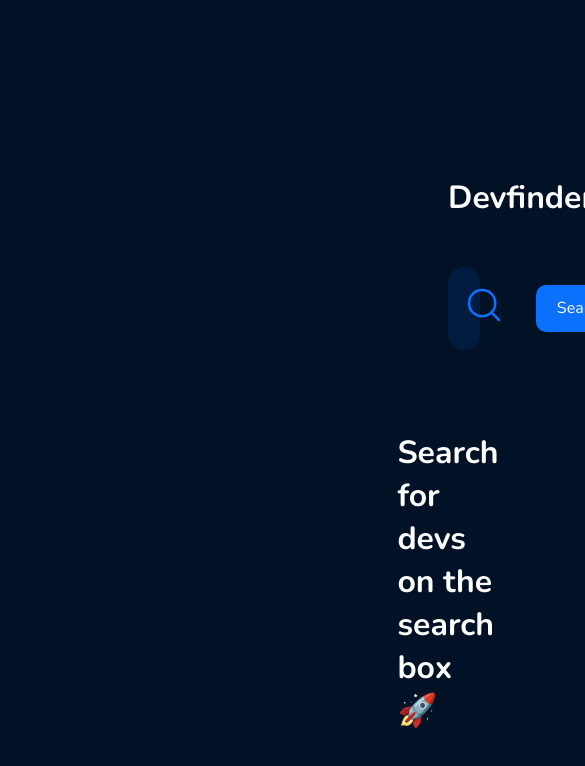
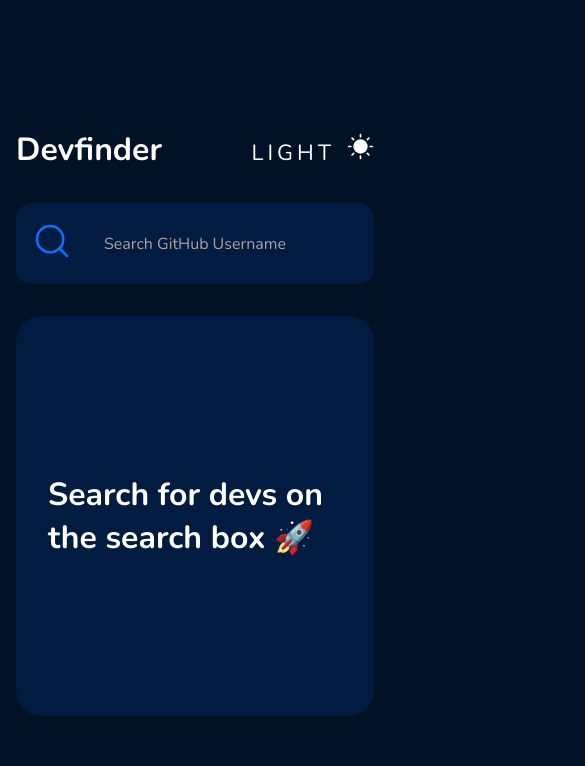
Before and after one commit to giovaniocan/devFinder, a React (Vite) app: page / in a window 390 px wide. Shown: the top 766 px of the page, 585 px wide, since content can reach past the window. Built offline with nearby package versions, Linux system fonts and the light colour scheme.

Commit message:
applying responsiveness

```diff
--- a/src/components/devCard/styles.ts
+++ b/src/components/devCard/styles.ts
@@ -2,21 +2,24 @@
 
 export const InitialContainer = styled.div`
   margin-top: 2rem;
+  max-width: 960px;
   width: 100%;
   min-height: 400px;
   background: ${(props) => props.theme.colors.baseBackgroundComponent};
   border-radius: 25px;
 
   display: flex;
+  justify-content: center;
   align-items: center;
-  justify-content: center;
+  padding: 0 2rem;
+  font-size: 1rem;
 `
 
 export const DevCardContainer = styled.div`
-  display: grid;
-  grid-template-columns: 10rem auto;
-  grid-gap: 1rem;
+  display: flex;
+  gap: 2rem;
   margin-top: 2rem;
+  max-width: 960px;
   width: 100%;
   min-height: 400px;
   background: ${(props) => props.theme.colors.baseBackgroundComponent};
@@ -24,10 +27,21 @@
 
   padding: 3rem;
 
+  @media (max-width: 500px) {
+    padding: 1rem 2.5rem;
+    display: flex;
+  }
+
   img {
     border-radius: 50%;
     width: 9rem;
     height: 9rem;
+
+    @media (max-width: 500px) {
+      position: absolute;
+      width: 4rem;
+      height: 4rem;
+    }
   }
 `
 export const InfoContainer = styled.div`
@@ -35,6 +49,10 @@
   flex-direction: column;
   width: 100%;
   gap: 1.5rem;
+
+  @media (max-width: 500px) {
+    gap: 0.5rem;
+  }
 `
 
 export const TopInfo = styled.div`
@@ -43,19 +61,45 @@
   gap: 0.7rem;
 
   span {
+    max-width: 500px;
+    font-size: 1.1rem;
     color: ${(props) => props.theme.colors.textinput};
+
+    @media (max-width: 500px) {
+      font-size: 0.875rem;
+    }
   }
 
   h5 {
     color: ${(props) => props.theme.colors.searchComponent};
     font-size: 1rem;
     font-weight: 400;
+
+    @media (max-width: 500px) {
+      margin-top: 1rem;
+    }
   }
 `
 
 export const HeaderInfo = styled.div`
   display: flex;
   justify-content: space-between;
+
+  span {
+    color: ${(props) => props.theme.colors.textinput};
+
+    @media (max-width: 500px) {
+      display: none;
+    }
+  }
+  h2 {
+    font-size: 1.75rem;
+
+    @media (max-width: 500px) {
+      padding-left: 7rem;
+      font-size: 1.25rem;
+    }
+  }
 `
 
 export const MiddleInfo = styled.div`
@@ -65,6 +109,13 @@
   padding: 1rem 2rem;
   align-items: center;
   gap: 9rem;
+
+  @media (max-width: 500px) {
+    display: grid;
+    gap: 1rem;
+    grid-template-columns: 1fr;
+    font-size: 1rem;
+  }
 `
 
 export const Each = styled.div`
@@ -74,6 +125,10 @@
   h2 {
     color: ${(props) => props.theme.colors.importantText};
   }
+
+  @media (max-width: 500px) {
+    font-size: 0.875rem;
+  }
 `
 
 export const BottomInfo = styled.div`
@@ -81,12 +136,24 @@
   display: grid;
   gap: 1rem;
   grid-template-columns: repeat(auto-fit, minmax(220px, 1fr));
+
+  @media (max-width: 500px) {
+    margin-top: 1.5rem;
+    grid-template-columns: 1fr;
+    gap: 0.3rem;
+  }
 `
 
 export const EachBottomInfo = styled.div`
   display: flex;
   gap: 0.5rem;
+  font-weight: bold;
+
+  @media (max-width: 500px) {
+    font-size: 0.875rem;
+  }
 `
+
 export const NotAvailable = styled.div`
   font-weight: bold;
   color: ${(props) => props.theme.colors.textinput};
--- a/src/components/header/styles.ts
+++ b/src/components/header/styles.ts
@@ -1,10 +1,17 @@
 import styled from 'styled-components'
 
 export const HeaderContainer = styled.div`
-  width: 100%;
   display: flex;
   align-items: center;
   justify-content: space-between;
+  max-width: 960px;
+  width: 100%;
+
+  @media (max-width: 500px) {
+    display: flex;
+    align-items: center;
+    margin-bottom: 1rem;
+  }
 `
 
 export const ThemeMode = styled.div`
--- a/src/components/searchProfile/styles.ts
+++ b/src/components/searchProfile/styles.ts
@@ -2,6 +2,7 @@
 
 export const SearchContainer = styled.div`
   margin-top: 3rem;
+  max-width: 960px;
   width: 100%;
   display: flex;
   align-items: center;
@@ -18,11 +19,15 @@
   }
   input::placeholder {
     color: ${(props) => props.theme.colors.textinput};
-    font-size: 1.2rem;
+    font-size: 1rem;
   }
 
   svg {
     color: ${(props) => props.theme.colors.searchComponent};
+  }
+
+  @media (max-width: 500px) {
+    margin-top: 1rem;
   }
 `
 
@@ -38,4 +43,8 @@
   border: 0;
   border-radius: 10px;
   cursor: pointer;
+
+  @media (max-width: 500px) {
+    display: none;
+  }
 `
--- a/src/homeStyled.ts
+++ b/src/homeStyled.ts
@@ -1,7 +1,13 @@
 import styled from 'styled-components'
 
 export const AppContainer = styled.div`
-  margin: 11rem 28rem;
+  display: flex;
+  align-items: center;
+  height: 100vh;
+  width: 100vw;
+  padding: 1rem 1rem;
+  justify-content: center;
+  flex-direction: column;
 
   .errorAlert {
     background-color: #ff0000;
```
